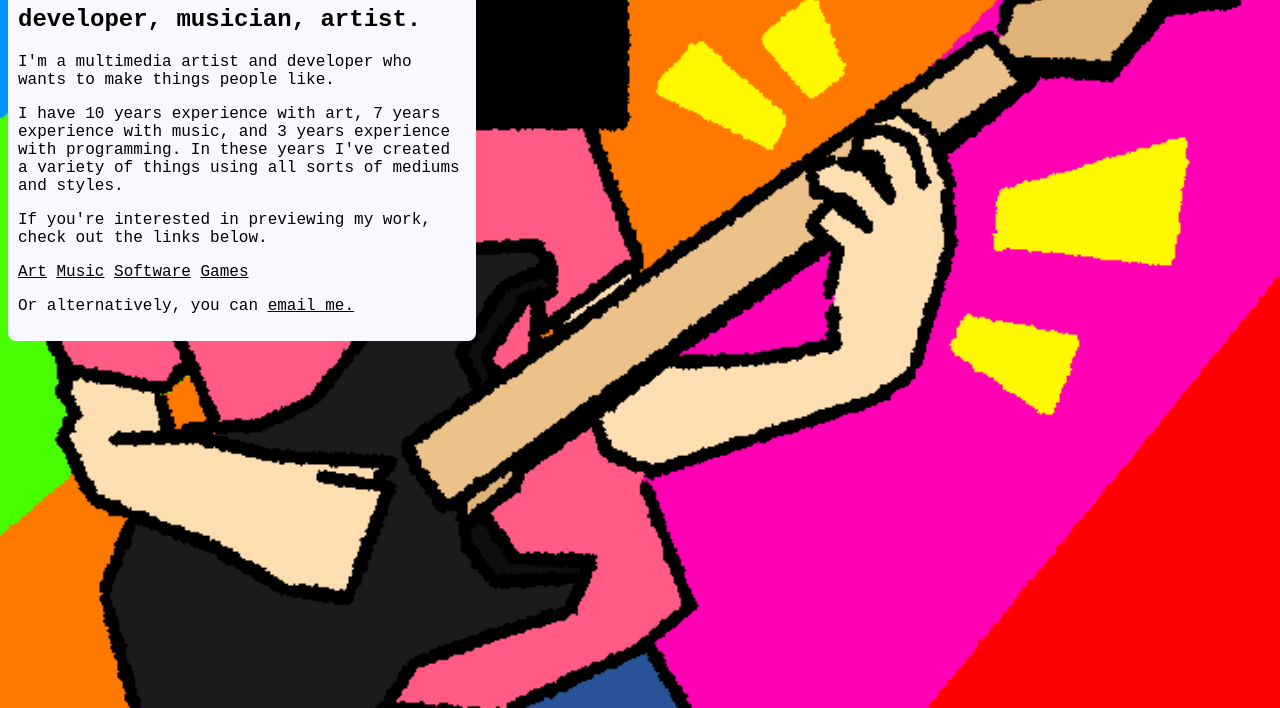
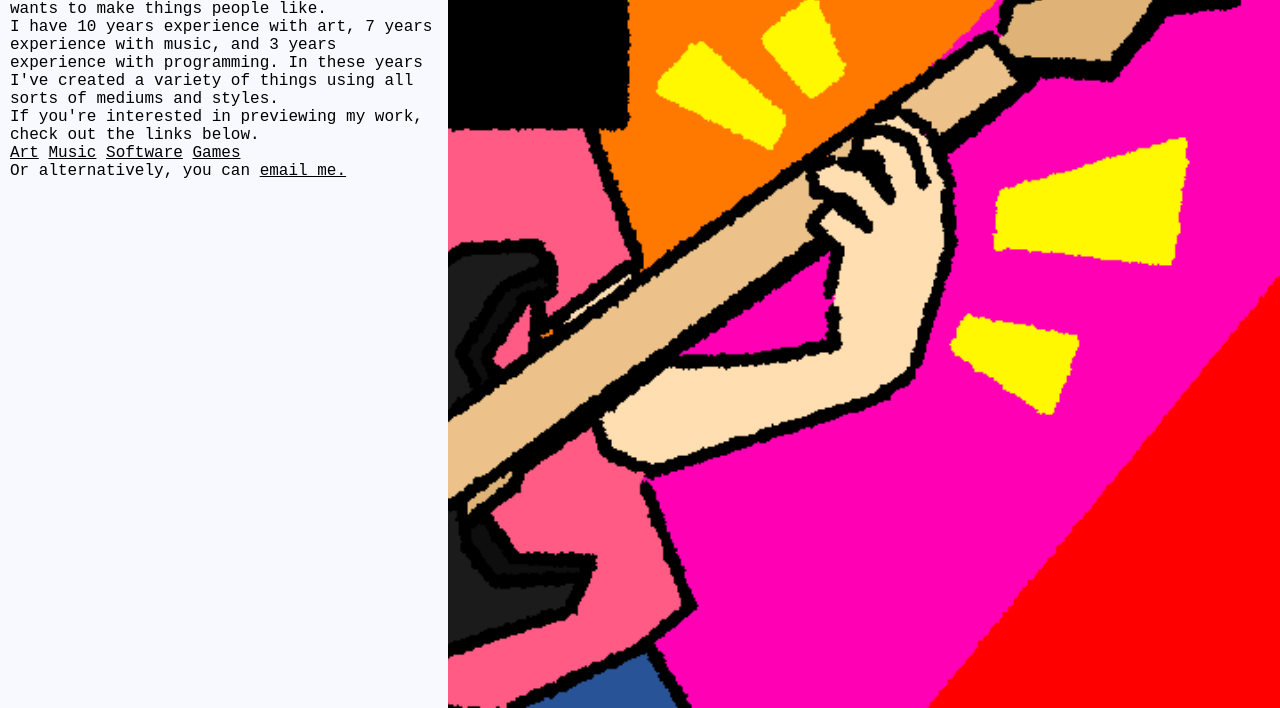
Before and after one commit to kappa-ok/kappas.live, a plain HTML site: page index.html in a window 1280 px wide. Shown: the part 92-800 px from the top of the page. Drawn offline with Linux system fonts and the light colour scheme.

Commit message:
updated style
this should look nicer on mobile devices and smaller screens now :)

```diff
--- a/css/style.css
+++ b/css/style.css
@@ -1,3 +1,51 @@
+
+/* made by kappa */
+
+@media screen and (min-width: 800px){
+
+	* {
+		margin: 0;
+		/* padding: 0; */
+		box-sizing: border-box;
+	}
+
+	body {
+		height: 100vh;
+		padding: 0;
+		margin: 0;
+		font-family: 'Overpass Mono', monospace;
+
+		background: url('../images/1.png');
+
+		background-position: center;
+		background-attachment: fixed;
+		-webkit-background-size: cover; /* the next 3 lines are "browser prefixes", they are necessary to include for CSS3 techniques */
+		-moz-background-size: cover;
+		-o-background-size: cover;
+		background-size: cover;
+	}
+
+	a {
+		color: black;
+	}
+
+	#email {
+		text-decoration: overline;
+	}
+
+	#main{
+		padding: 10px;
+		margin: 0;
+		border-radius: 0px;
+		background: ghostwhite;
+		color: black;
+		width: 35vw;
+		min-height: 100vh;
+	}
+}
+
+@media screen and (max-width: 799px){
+
 	body {
 		font-family: 'Overpass Mono', monospace;
 
@@ -20,10 +68,14 @@ a {
 	}
 
 	#main{
+
 		padding: 10px;
 		border-radius: 8px;
 		background: ghostwhite;
 		color: black;
-	width: 35vw;
-	height: auto;
+		min-width: 90vw;
+		min-height: 90vh;
+		max-width: 100vw;
+		max-height: 100vh;
 	}
+}
```
Lines whose indentation alone changed are shown as unchanged.
